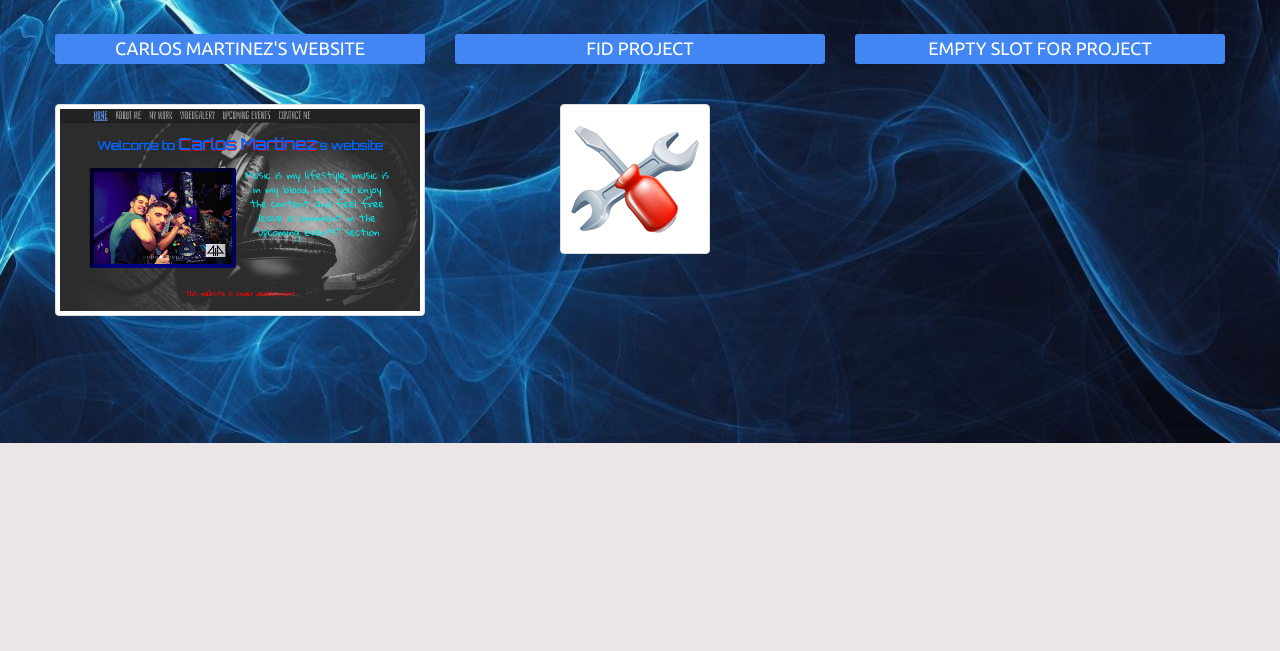
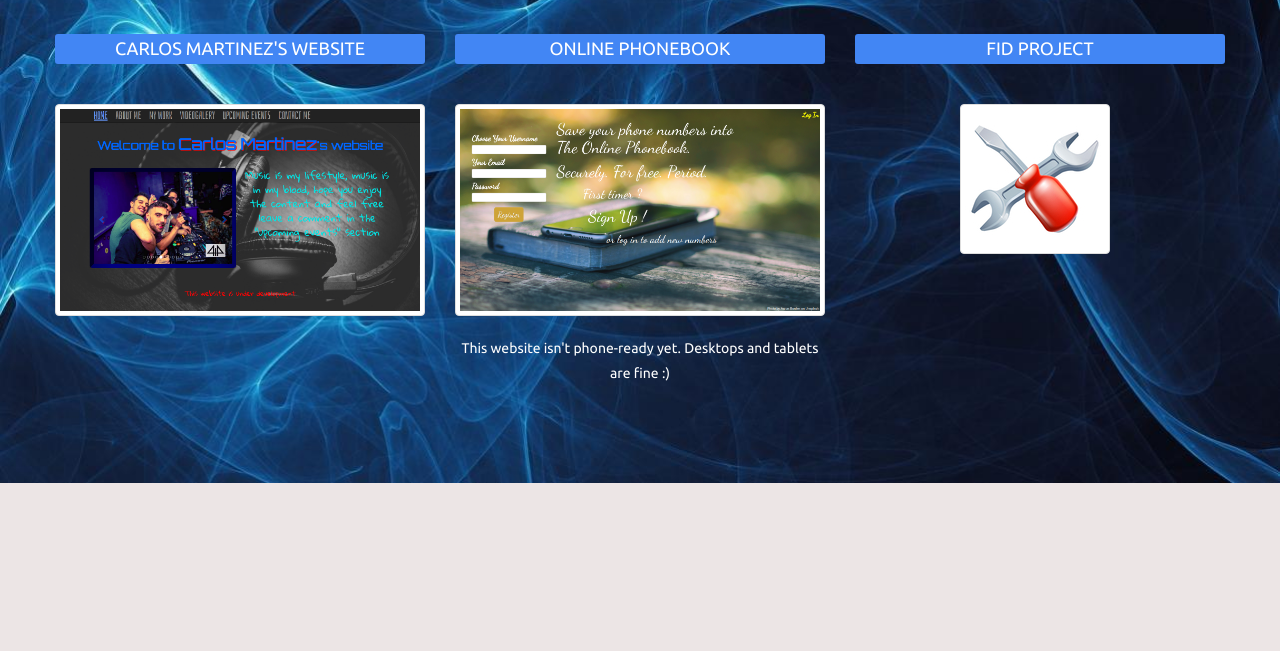
Before and after one commit to markalexa/my-website, a plain HTML site: page my_work.html in a window 1280 px wide. Shown: the part 149-800 px from the top of the page. Drawn offline with nearby package versions, Linux system fonts and the light colour scheme.

Commit message:
editing files

```diff
--- a/my_work.html
+++ b/my_work.html
@@ -61,19 +61,21 @@
 			<div class="col-lg-4 col-md-4">
 				<div class="projects">
 					<h4>Carlos Martinez's website</h4>
-					<a href="carlos_website/index.html"><img src="screenshotCarlos.png" class="img-thumbnail" alt="" height="140px" width="auto"></a>
+					<a href="carlos_website/index.html" target="_blank" alt="carlos's website"><img src="screenshotCarlos.png" class="img-thumbnail" alt="" height="140px" width="auto"></a>
 				</div>
 				</div>
 				<div class="col-lg-4 col-md-4">
 				<div class="projects">
-					<h4>FID project</h4>
-					<img src="spanner.jpg" alt="" class="img-thumbnail">
-
+				<h4>Online Phonebook</h4>
+				<a href="phonebook/phonebookMainPage.php" target="_blank" alt="online phonebook"><img src="phonebookScreenshot.png" class="
+        img-thumbnail" alt="" height="140px" width="auto"></a>
+        <p style="margin-top: 20px;">This website isn't phone-ready yet. Desktops and tablets are fine :)</p>
 				</div>
 				</div>
 				<div class="col-lg-4 col-md-4">
-				<div class="projects">
-					<h4>Empty slot for project</h4>
+        <div class="projects">
+				<h4>FID project</h4>
+          <img src="spanner.jpg" alt="" class="img-thumbnail">
 
 				</div>
 				</div>
```
Also changed, not shown: phonebookScreenshot.png (added).
